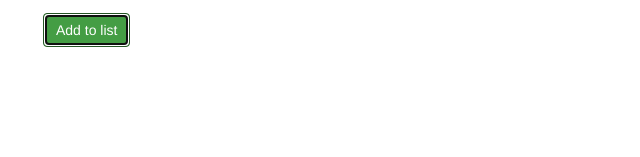
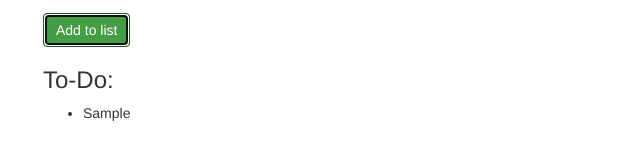
Before and after one commit to IanBaum/to_do_list, a plain HTML site: page index.html in a window 1280 px wide. Both pictures are taken after typing "Sample", "Sample" into the empty fields and a click on the button "Add to list". Shown: the part 205-362 px from the top of the page, without its empty margins (27-667 px from the left). Drawn offline with Linux system fonts and the light colour scheme.

Commit message:
add list append feature

```diff
--- a/index.html
+++ b/index.html
@@ -28,7 +28,9 @@
             <button type="submit" class="btn btn-success">Add to list</button>
           </form>
 
-
+          <h3>To-Do:</h3>
+          <ul id="tasks">
+          </ul>
         </div>
       </div>
     </div>
--- a/js/scripts.js
+++ b/js/scripts.js
@@ -1,6 +1,18 @@
 $(document).ready(function(){
+
+  function Task(name, details) {
+    this.taskName = name;
+    this.taskDetails = details;
+  }
+
   $("#userInput").submit(function(event) {
     event.preventDefault();
 
+    var taskName = $("#taskInput").val();
+    var taskDetails = $("#detailsInput").val();
+
+    var newTask = new Task(taskName, taskDetails);
+
+    $("#tasks").append("<li><span class='task'>" + newTask.taskName + "</span></li>")
   })
 });
```
